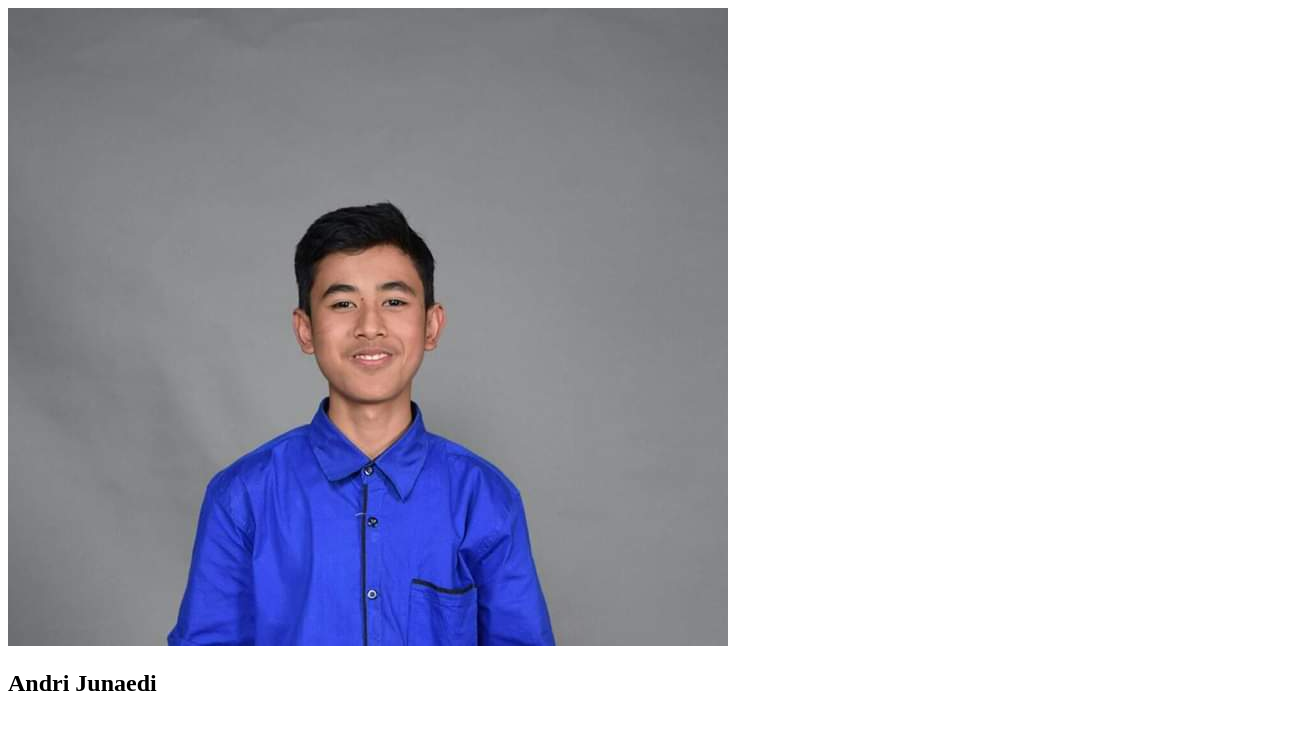
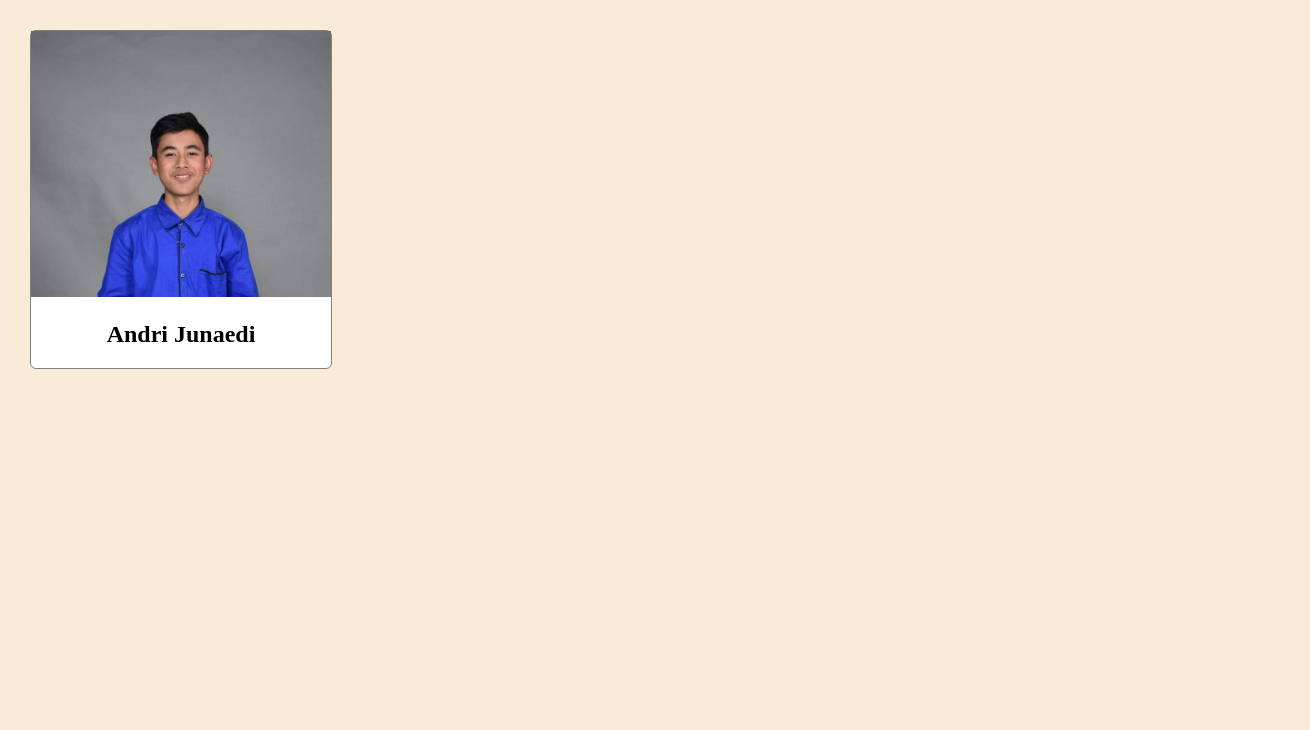
Before and after one commit to andrijunaedi/my-repo, a plain HTML site: page index.html in a window 1280 px wide. Shown: the whole page, 1310 px wide, since content can reach past the window. Drawn offline with Linux system fonts and the light colour scheme.

Commit message:
Added initial style.css to style the profile

```diff
--- a/index.html
+++ b/index.html
@@ -4,6 +4,7 @@
     <meta charset="UTF-8">
     <meta name="viewport" content="width=device-width, initial-scale=1.0">
     <title>Hello world</title>
+    <link rel="stylesheet" href="styles/style.css">
 </head>
 <body>
     <div id="profile-container">
--- /dev/null
+++ b/styles/style.css
@@ -0,0 +1,21 @@
+body {
+    width: 100%;
+    margin: 30px;
+    background-color: antiquewhite;
+ }
+
+ #profile-container{
+    max-width: 300px;
+    background-color: white;
+    border: 1px solid gray;
+    border-radius: 6px;
+ }
+
+ #profile-image{
+    width: 100%;
+    height: auto;
+ }
+
+ #profile-name{
+    text-align: center;
+ }
```
